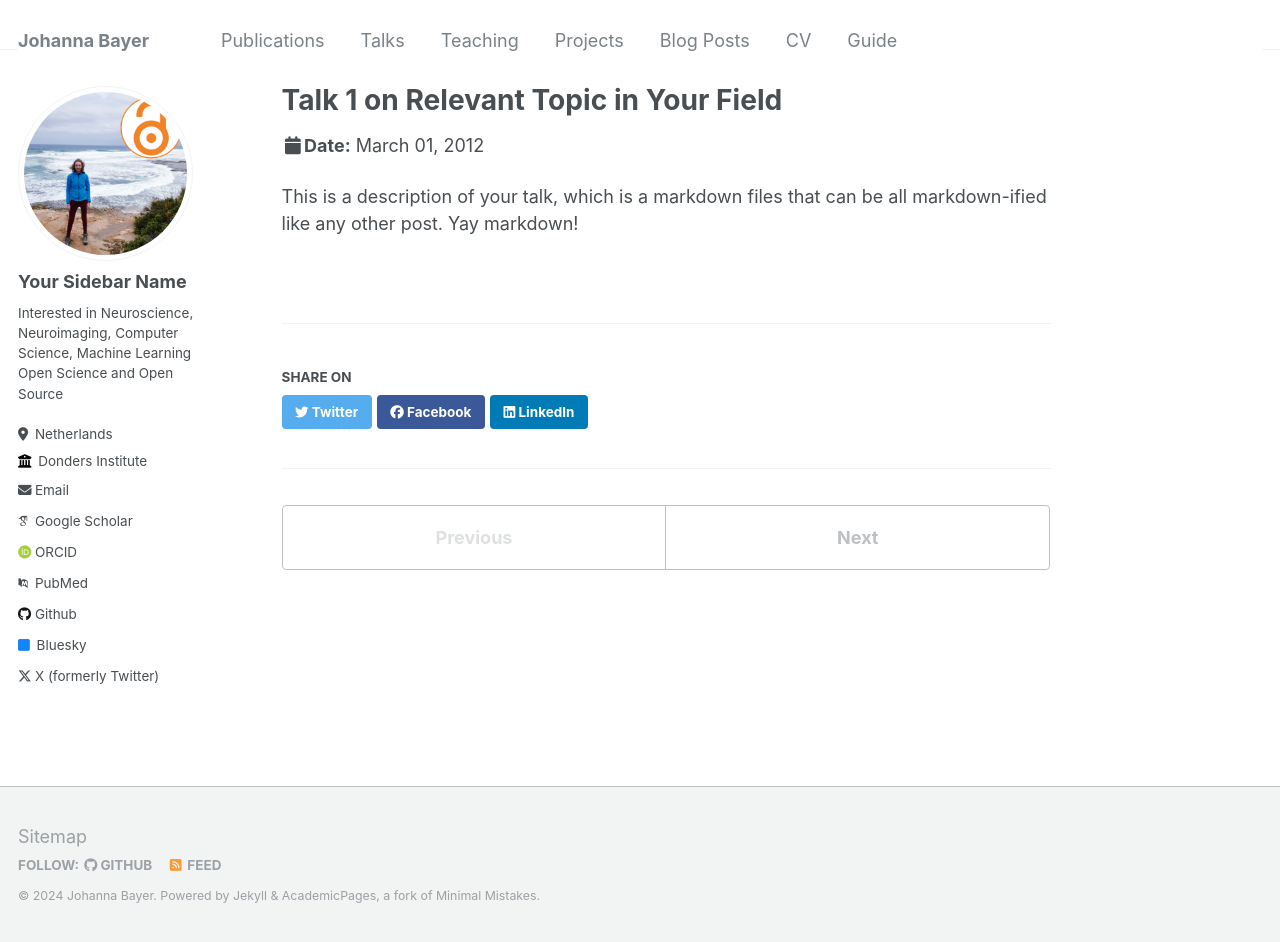
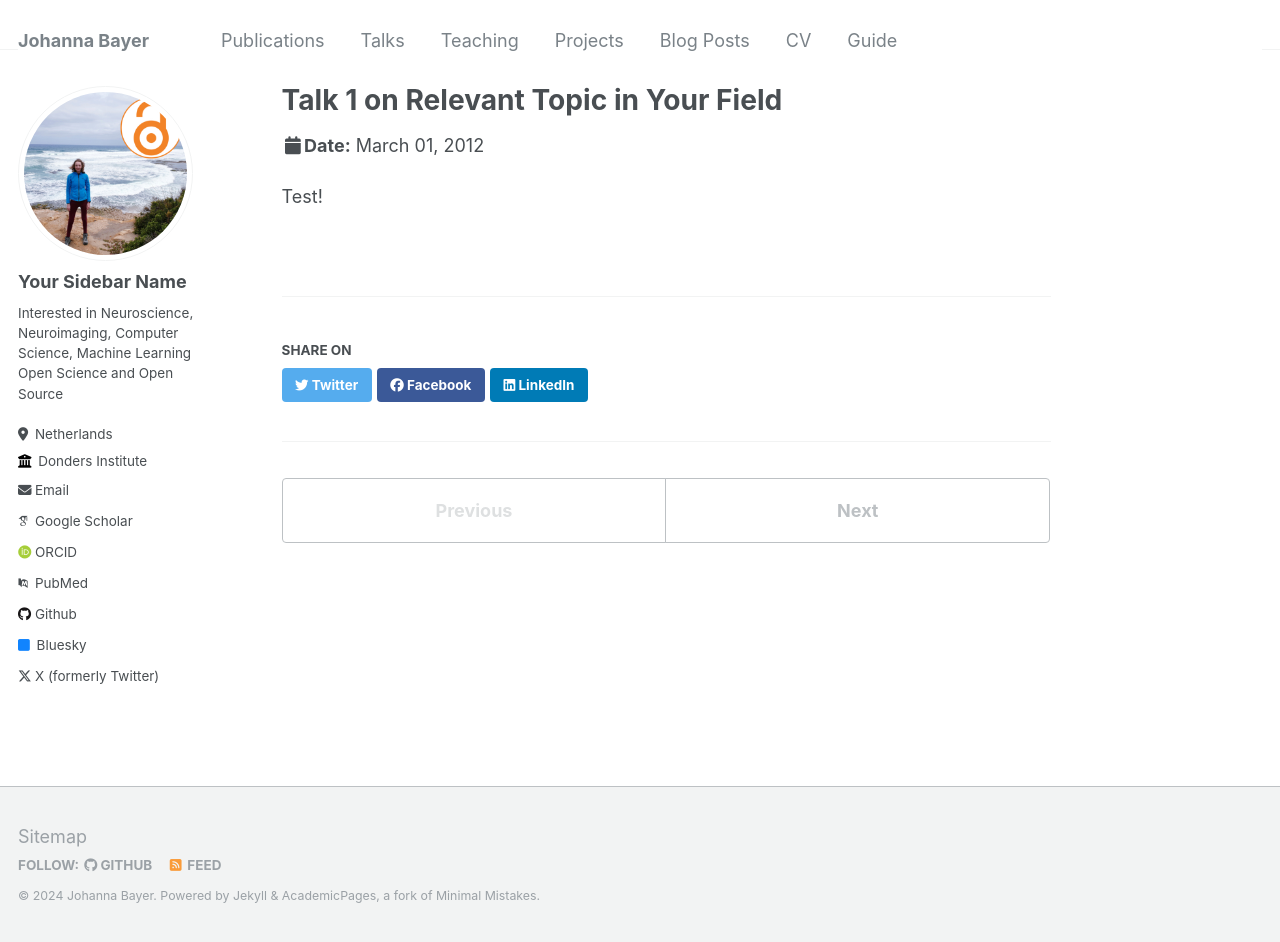
Before and after one commit to likeajumprope/likeajumprope.github.io, a Jekyll site: the page built from _talks/2012-03-01-talk-1.md, in a window 1280 px wide and 942 px high. Built offline with Jekyll 4.4.1, drawn with Linux system fonts in a browser that asks for light colours; some web fonts are replaced.

Commit message:
update talk

```diff
--- a/_talks/2012-03-01-talk-1.md
+++ b/_talks/2012-03-01-talk-1.md
@@ -8,4 +8,4 @@ date: 2012-03-01
 location: "San Francisco, California"
 ---
 
-This is a description of your talk, which is a markdown files that can be all markdown-ified like any other post. Yay markdown!
+Test!
```
